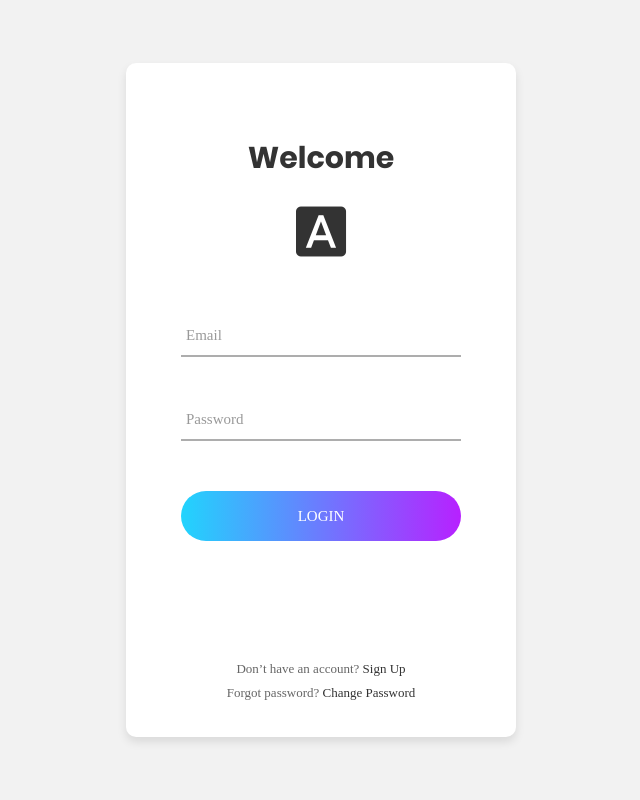
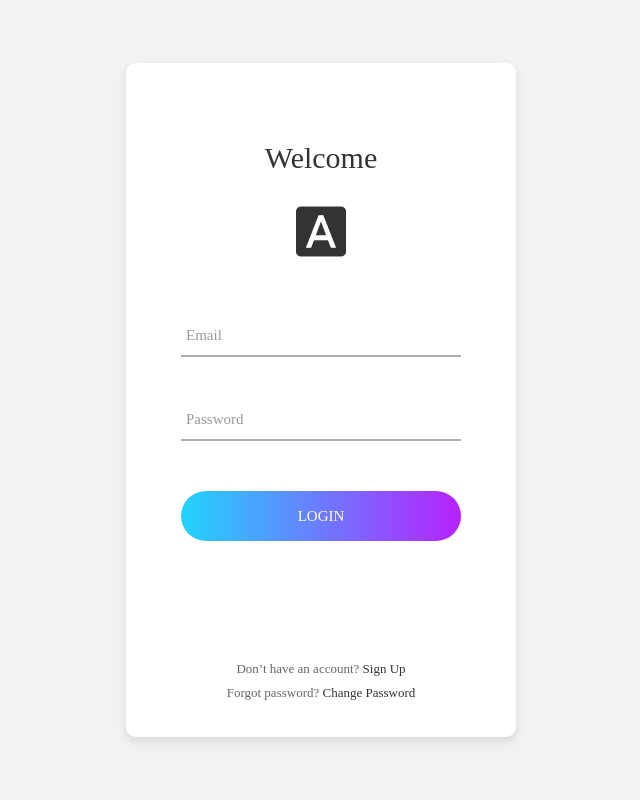
Before and after one commit to jaysondale/court-booking, a Django app: page /accounts/login/ in a window 1280 px wide. Shown: the part 56-856 px from the top of the page, without its empty margins (319-959 px from the left). Run offline with Django 3.2, Linux system fonts and the light colour scheme; parts of the project's set-up code (start-up, migrations or seed data) failed here and were passed over; some libraries are stand-ins or nearby versions; some web fonts are replaced.

Commit message:
font fixing

```diff
--- a/templates/base.html
+++ b/templates/base.html
@@ -8,6 +8,7 @@
     <!-- System Fonts -->
 	<link rel="stylesheet" href="https://fonts.googleapis.com/css?family=Comfortaa">
 	<link rel="stylesheet" href="https://fonts.googleapis.com/css?family=PT+Sans">
+	<link rel="stylesheet" href="https://fonts.googleapis.com/css?family=Poppins">
 
 	{% load static %}
 	<link rel="stylesheet" href="{% static 'css/bootstrap.css' %}">
--- a/templates/registration/login.html
+++ b/templates/registration/login.html
@@ -1,30 +1,6 @@
 {% extends "base.html" %}
 {% load static %}
 {% block stylesheets %}
-    <style>
-        /*//////////////////////////////////////////////////////////////////
-        [ FONT ]*/
-
-        @font-face {
-        font-family: Poppins-Regular;
-        src: url("{% static 'fonts/poppins/Poppins-Regular.ttf' %}");
-        }
-
-        @font-face {
-        font-family: Poppins-Medium;
-        src: url("{% static 'fonts/poppins/Poppins-Medium.ttf' %}");
-        }
-
-        @font-face {
-        font-family: Poppins-Bold;
-        src: url("{% static 'fonts/poppins/Poppins-Bold.ttf' %}");
-        }
-
-        @font-face {
-        font-family: Poppins-SemiBold;
-        src: url("{% static 'fonts/poppins/Poppins-SemiBold.ttf' %}");
-        }
-    </style>
     <!--===============================================================================================-->
     <link rel="icon" type="image/png" href="images/icons/favicon.ico"/>
     <!--===============================================================================================-->
```
